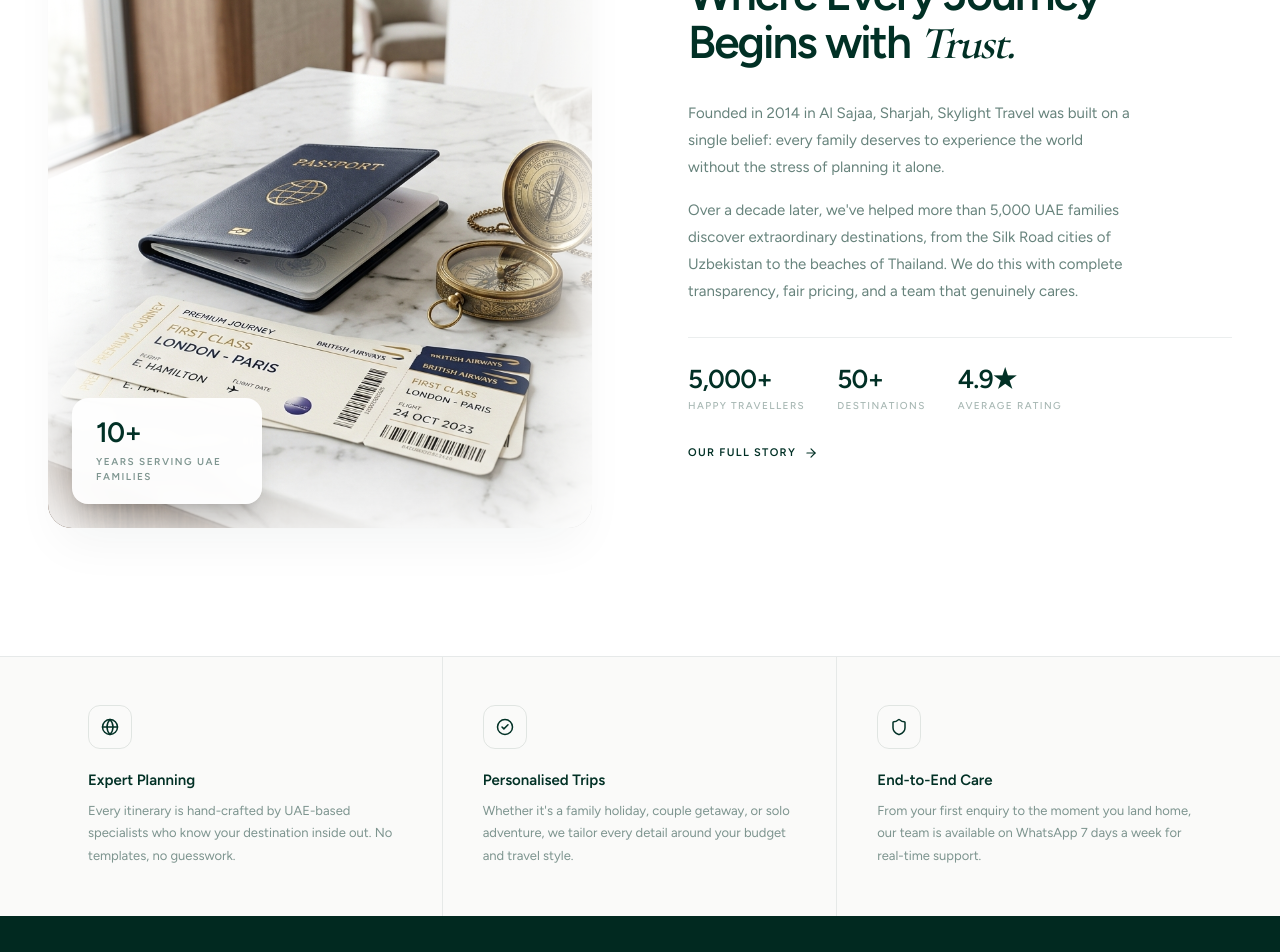
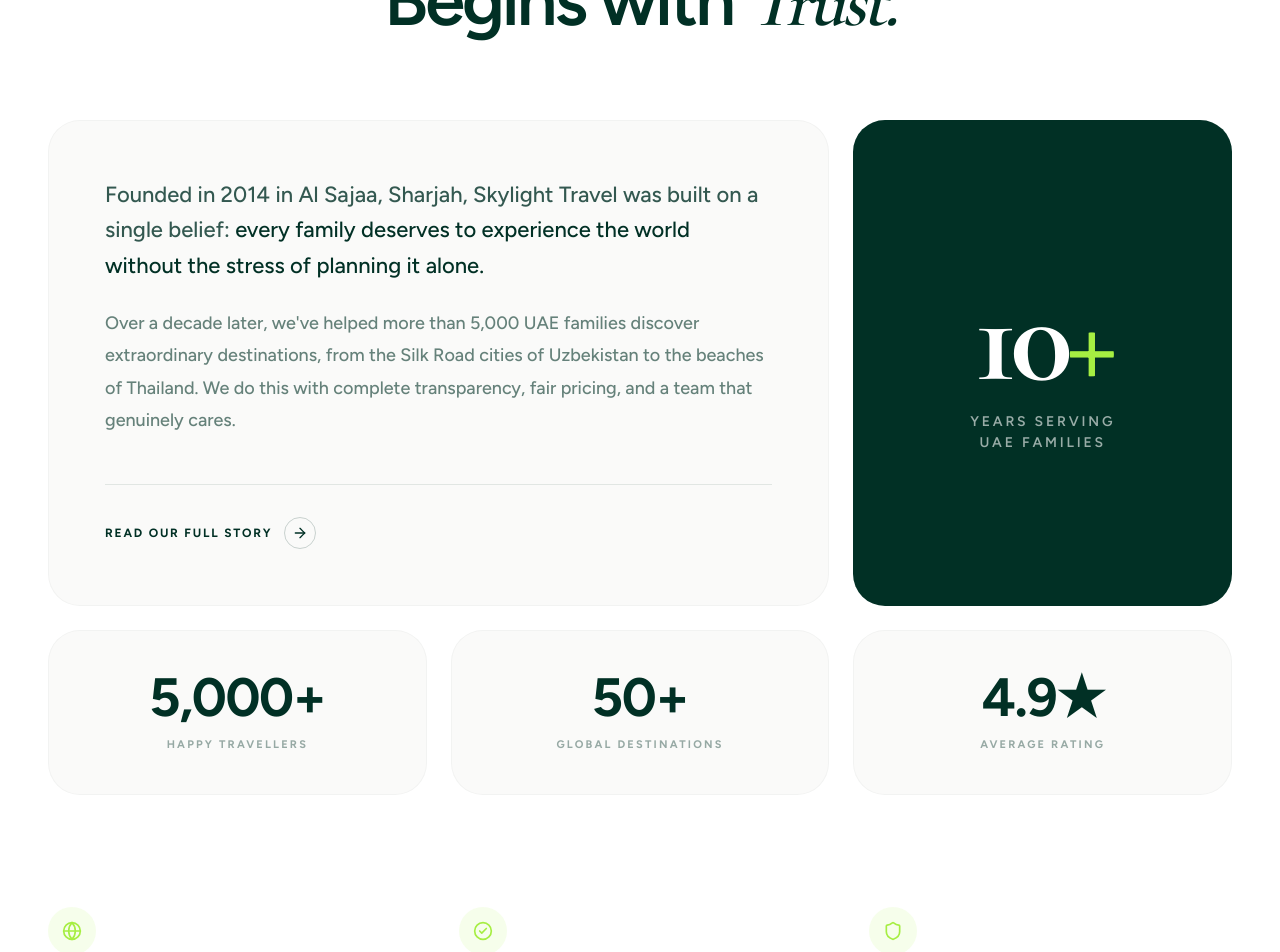
Before and after one commit to salmanpkabu-del/skylight, a Next.js app: page / in a window 1280 px wide. Shown: the part 1080-2032 px from the top of the page. Built offline with nearby package versions, Linux system fonts and the light colour scheme.

Commit message:
feat: complete redesign of the About section using a typography-led bento layout

```diff
--- a/components/About.tsx
+++ b/components/About.tsx
@@ -2,7 +2,6 @@
 
 import { useEffect, useRef } from "react";
 import Link from "next/link";
-import Image from "next/image";
 import { Globe, CheckCircle2, Shield, ArrowRight } from "lucide-react";
 
 const pillars = [
@@ -27,7 +26,7 @@
   const ref = useRef<HTMLDivElement>(null);
 
   useEffect(() => {
-    const els = ref.current?.querySelectorAll(".reveal, .reveal-left, .reveal-right");
+    const els = ref.current?.querySelectorAll(".reveal");
     if (!els) return;
     const trigger = (el: Element) => (el as HTMLElement).classList.add("revealed");
     const obs = new IntersectionObserver(
@@ -45,44 +44,16 @@
   }, []);
 
   return (
-    <section id="about" ref={ref} className="bg-white overflow-hidden">
+    <section id="about" ref={ref} className="bg-white overflow-hidden py-24 lg:py-32">
+      <div className="w-full max-w-[1340px] mx-auto px-5 sm:px-8 lg:px-12 flex flex-col gap-16 lg:gap-20">
 
-      {/* ── Top split: image + story ─────────────────────── */}
-      <div className="w-full max-w-[1340px] mx-auto px-5 sm:px-8 lg:px-12 py-24 lg:py-32">
-        <div className="grid grid-cols-2 gap-16 lg:gap-24 items-center mobile-max:grid-cols-1 mobile-max:gap-10">
-
-          {/* Left — image */}
-          <div className="reveal-left relative">
-            <div className="relative aspect-[4/5] overflow-hidden rounded-3xl shadow-2xl shadow-brand-dark/5">
-              <Image
-                src="/about-premium.png"
-                alt="Premium travel concierge desk"
-                fill
-                className="object-cover"
-              />
-              {/* Inner white glow / edge fade overlay */}
-              <div className="absolute inset-0 pointer-events-none z-10 shadow-[inset_0_0_80px_30px_#ffffff]" />
-
-              {/* Floating trust badge */}
-              <div className="absolute bottom-6 left-6 z-20 bg-white/95 backdrop-blur-sm px-6 py-5 rounded-2xl shadow-xl max-w-[190px]">
-                <p className="text-[28px] font-semibold text-brand-dark leading-none tracking-tight">10+</p>
-                <p className="text-[10px] font-semibold tracking-[0.15em] uppercase text-brand-dark/50 mt-2">Years Serving UAE Families</p>
-              </div>
-            </div>
-          </div>
-
-          {/* Right — story */}
-          <div className="reveal flex flex-col gap-8">
-            <div>
-              <span className="text-[10px] font-semibold tracking-[0.22em] uppercase text-brand-dark/35">
+        {/* ── 1. Editorial Header ─────────────────────────── */}
+        <div className="reveal flex flex-col items-center text-center max-w-4xl mx-auto">
+          <span className="text-[10px] font-semibold tracking-[0.28em] uppercase text-brand-green mb-6">
             About Skylight
           </span>
-            </div>
-
-            <h2
-              className="text-[46px] leading-[1.04] tracking-[-2px] font-semibold text-brand-dark mobile-max:text-[32px] mobile-max:tracking-[-1.5px]"
-            >
-              Where Every Journey<br />
+          <h2 className="text-[42px] sm:text-[56px] lg:text-[72px] leading-[1.05] tracking-[-2px] sm:tracking-[-3px] font-semibold text-brand-dark">
+            Where Every Journey <br className="hidden sm:block" />
             Begins with{" "}
             <span
               style={{
@@ -94,63 +65,80 @@
               Trust.
             </span>
           </h2>
+        </div>
 
-            <div className="space-y-4 text-[15px] leading-[1.8] text-brand-dark/60 max-w-md">
+        {/* ── 2. Bento Grid ───────────────────────────────── */}
+        <div className="grid grid-cols-1 lg:grid-cols-12 gap-6">
+
+          {/* Main Story Card */}
+          <div className="reveal lg:col-span-8 bg-[#fafaf9] rounded-[32px] p-10 sm:p-14 flex flex-col justify-between border border-brand-dark/[0.03]">
+            <div className="space-y-6 text-[18px] sm:text-[22px] leading-[1.6] text-brand-dark/80 font-medium">
               <p>
-                Founded in 2014 in Al Sajaa, Sharjah, Skylight Travel was built on a single belief: every family deserves to experience the world without the stress of planning it alone.
+                Founded in 2014 in Al Sajaa, Sharjah, Skylight Travel was built on a single belief: <span className="text-brand-dark">every family deserves to experience the world without the stress of planning it alone.</span>
               </p>
-              <p>
+              <p className="text-[16px] sm:text-[18px] leading-[1.8] text-brand-dark/60">
                 Over a decade later, we&apos;ve helped more than 5,000 UAE families discover extraordinary destinations, from the Silk Road cities of Uzbekistan to the beaches of Thailand. We do this with complete transparency, fair pricing, and a team that genuinely cares.
               </p>
             </div>
 
-            {/* Mini stats row */}
-            <div className="flex gap-8 border-t border-brand-dark/8 pt-7">
-              {[
-                { n: "5,000+", l: "Happy Travellers" },
-                { n: "50+", l: "Destinations" },
-                { n: "4.9★", l: "Average Rating" },
-              ].map((s) => (
-                <div key={s.l}>
-                  <p className="text-[26px] font-semibold text-brand-dark leading-none tracking-tight">{s.n}</p>
-                  <p className="text-[10px] font-medium tracking-[0.14em] uppercase text-brand-dark/35 mt-1.5">{s.l}</p>
+            <div className="mt-12 pt-8 border-t border-brand-dark/10">
+              <Link
+                href="/about"
+                className="inline-flex items-center gap-3 text-[12px] font-bold tracking-[0.15em] uppercase text-brand-dark hover:text-brand-green transition-colors w-fit group"
+              >
+                Read Our Full Story
+                <span className="w-8 h-8 rounded-full border border-brand-dark/20 flex items-center justify-center group-hover:border-brand-green transition-colors">
+                  <ArrowRight className="w-4 h-4 group-hover:translate-x-0.5 transition-transform" />
+                </span>
+              </Link>
+            </div>
+          </div>
+
+          {/* Side Stat Card (Years) */}
+          <div className="reveal lg:col-span-4 bg-brand-dark rounded-[32px] p-10 sm:p-14 flex flex-col justify-center items-center text-center relative overflow-hidden group">
+            <div className="absolute inset-0 bg-gradient-to-br from-brand-green/10 to-transparent opacity-0 group-hover:opacity-100 transition-opacity duration-700" />
+            <p className="text-[100px] sm:text-[130px] leading-none tracking-tighter font-bold text-white mb-2 relative z-10"
+               style={{ fontFamily: "var(--font-cormorant), 'Cormorant Garamond', Georgia, serif" }}>
+              10<span className="text-brand-green">+</span>
+            </p>
+            <p className="text-[12px] sm:text-[14px] font-semibold tracking-[0.2em] uppercase text-white/60 relative z-10">
+              Years Serving<br/>UAE Families
+            </p>
+          </div>
+
+          {/* Bottom Stat Cards */}
+          <div className="reveal lg:col-span-4 bg-[#fafaf9] rounded-[32px] p-10 flex flex-col justify-center items-center text-center border border-brand-dark/[0.03] hover:border-brand-dark/10 transition-colors">
+            <p className="text-[54px] font-bold text-brand-dark leading-none tracking-tight mb-3">5,000+</p>
+            <p className="text-[11px] font-bold tracking-[0.2em] uppercase text-brand-dark/40">Happy Travellers</p>
+          </div>
+
+          <div className="reveal lg:col-span-4 bg-[#fafaf9] rounded-[32px] p-10 flex flex-col justify-center items-center text-center border border-brand-dark/[0.03] hover:border-brand-dark/10 transition-colors">
+            <p className="text-[54px] font-bold text-brand-dark leading-none tracking-tight mb-3">50+</p>
+            <p className="text-[11px] font-bold tracking-[0.2em] uppercase text-brand-dark/40">Global Destinations</p>
+          </div>
+
+          <div className="reveal lg:col-span-4 bg-[#fafaf9] rounded-[32px] p-10 flex flex-col justify-center items-center text-center border border-brand-dark/[0.03] hover:border-brand-dark/10 transition-colors">
+            <p className="text-[54px] font-bold text-brand-dark leading-none tracking-tight mb-3">4.9★</p>
+            <p className="text-[11px] font-bold tracking-[0.2em] uppercase text-brand-dark/40">Average Rating</p>
+          </div>
+        </div>
+
+        {/* ── 3. Minimal Pillars ──────────────────────────── */}
+        <div className="grid grid-cols-1 md:grid-cols-3 gap-8 md:gap-12 pt-8">
+          {pillars.map(({ icon: Icon, label, desc }, i) => (
+            <div key={label} className="reveal flex flex-col gap-4 group" style={{ transitionDelay: `${i * 100}ms` }}>
+              <div className="w-12 h-12 rounded-full bg-brand-green/10 flex items-center justify-center text-brand-green group-hover:bg-brand-green group-hover:text-brand-dark transition-colors duration-300">
+                <Icon className="w-5 h-5" />
+              </div>
+              <div>
+                <h3 className="text-[18px] font-semibold text-brand-dark mb-2">{label}</h3>
+                <p className="text-[15px] leading-[1.7] text-brand-dark/60">{desc}</p>
+              </div>
             </div>
           ))}
         </div>
 
-            <Link
-              href="/about"
-              className="inline-flex items-center gap-2 text-[11px] font-semibold tracking-[0.12em] uppercase text-brand-dark hover:text-brand-dark/60 transition-colors w-fit group"
-            >
-              Our Full Story
-              <ArrowRight className="w-3.5 h-3.5 group-hover:translate-x-1 transition-transform" />
-            </Link>
       </div>
-        </div>
-      </div>
-
-      {/* ── Bottom: pillar cards ─────────────────────────── */}
-      <div className="border-t border-brand-dark/8 bg-[#fafaf9]">
-        <div className="w-full max-w-[1340px] mx-auto px-5 sm:px-8 lg:px-12">
-          <div className="reveal grid grid-cols-3 divide-x divide-brand-dark/8 mobile-max:grid-cols-1 mobile-max:divide-x-0 mobile-max:divide-y">
-            {pillars.map(({ icon: Icon, label, desc }) => (
-              <div
-                key={label}
-                className="flex flex-col gap-5 px-10 py-12 mobile-max:px-5 mobile-max:py-8 hover:bg-brand-green/[0.03] transition-colors group"
-              >
-                <div className="w-11 h-11 rounded-xl border border-brand-dark/10 flex items-center justify-center text-brand-dark group-hover:border-brand-dark/30 group-hover:bg-brand-dark group-hover:text-brand-green transition-all duration-300">
-                  <Icon className="w-4.5 h-4.5" />
-                </div>
-                <div>
-                  <p className="text-[15px] font-semibold text-brand-dark mb-2">{label}</p>
-                  <p className="text-[13px] leading-[1.75] text-brand-dark/50">{desc}</p>
-                </div>
-              </div>
-            ))}
-          </div>
-        </div>
-      </div>
-
     </section>
   );
 }
```
Lines whose indentation alone changed are shown as unchanged.
